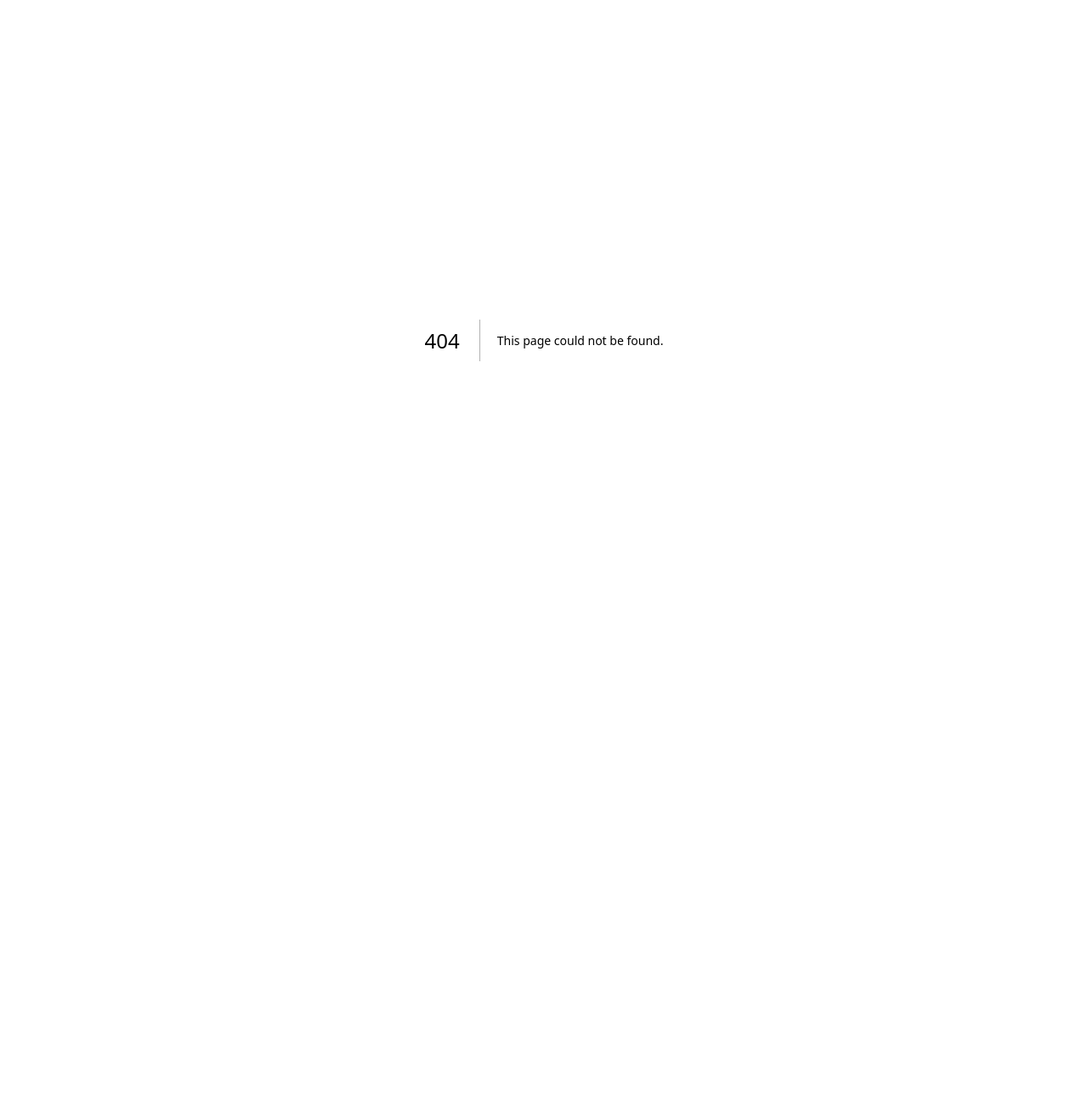
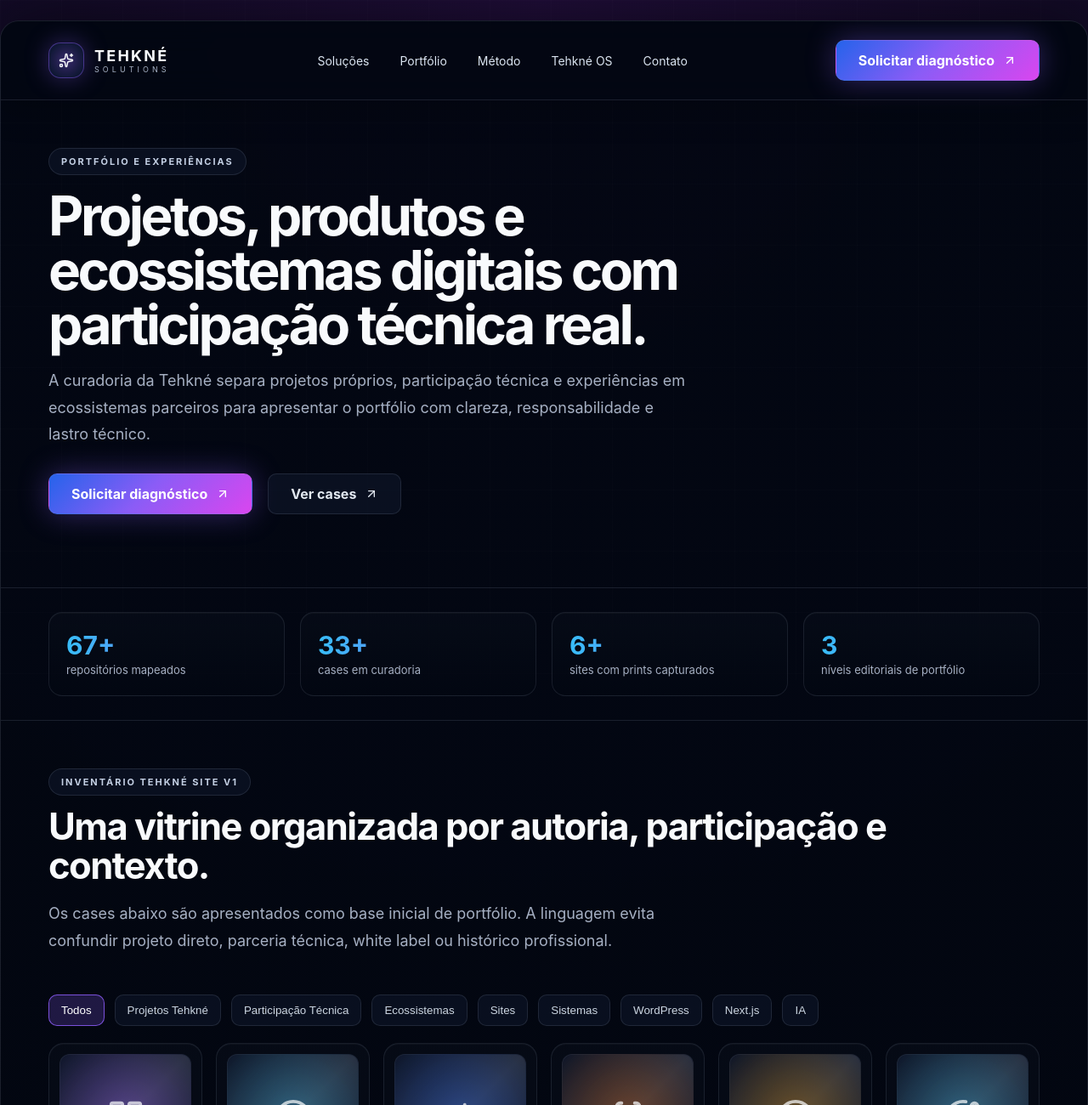
Before and after one commit to Tehkne-Solutions/tehkne-site, a Next.js app: page /portfolio in a window 1280 px wide. Before the commit this address had no page. Shown: the top 1300 px of the page at 85% size. Before the commit the page ends 800 px from the top, so only its background shows below. Built offline with nearby package versions, Linux system fonts and the light colour scheme.

Commit message:
feat: add portfolio page

```diff
--- /dev/null
+++ b/app/portfolio/page.tsx
@@ -0,0 +1,190 @@
+import { ArrowUpRight, Braces, Code2, Globe2, LayoutDashboard, Orbit, Sparkles, Workflow } from 'lucide-react';
+
+const cases = [
+  {
+    title: 'Tehkné Flow',
+    type: 'Projeto Tehkné',
+    category: 'Sistema / Produto',
+    stack: 'Next.js • Gestão • Analytics • Operação',
+    text: 'Produto interno para gestão de projetos, tarefas, automações e visão operacional de times digitais.',
+    tone: 'violet',
+    icon: LayoutDashboard,
+    status: 'Laboratório Tehkné'
+  },
+  {
+    title: 'Vacina One',
+    type: 'Projeto Tehkné',
+    category: 'Site institucional',
+    stack: 'Next.js • Saúde • Conteúdo • Franquias',
+    text: 'Estrutura institucional moderna para clínica de vacinação, com comunicação clara, navegação objetiva e base preparada para expansão.',
+    tone: 'cyan',
+    icon: Globe2,
+    status: 'Projeto direto / staging'
+  },
+  {
+    title: 'UNTI Digital',
+    type: 'Parceria técnica',
+    category: 'Site / Plataforma',
+    stack: 'Next.js • Integrações • Operação digital',
+    text: 'Atuação como braço técnico em operação digital com foco em sites, plataformas, integrações, APIs e sustentação.',
+    tone: 'blue',
+    icon: Code2,
+    status: 'Cliente fixo / ecossistema'
+  },
+  {
+    title: 'Savol Seminovos',
+    type: 'Participação técnica',
+    category: 'Catálogo dinâmico',
+    stack: 'WordPress • Elementor • Filtros • Catálogo',
+    text: 'Portal automotivo com listagem de veículos, filtros comerciais, cards dinâmicos e estrutura de manutenção contínua.',
+    tone: 'orange',
+    icon: Braces,
+    status: 'Participação técnica'
+  },
+  {
+    title: 'Beggin',
+    type: 'Participação técnica',
+    category: 'Marca / Produto',
+    stack: 'WordPress • Elementor • Produto • Performance',
+    text: 'Site de marca e produto com narrativa visual, experiência editorial, páginas comerciais e ajustes técnicos de performance.',
+    tone: 'amber',
+    icon: Globe2,
+    status: 'Participação técnica'
+  },
+  {
+    title: 'HNK Agent',
+    type: 'Projeto Tehkné',
+    category: 'IA / Sistema operacional',
+    stack: 'GIP • Agentes • Prompts • Automação',
+    text: 'Sistema conceitual e operacional para arquitetura de soluções, agentes, documentação viva e governança de criação digital.',
+    tone: 'cyan',
+    icon: Orbit,
+    status: 'Produto interno'
+  },
+  {
+    title: 'Meme Digital',
+    type: 'Ecossistema parceiro',
+    category: 'Martech / Web',
+    stack: 'WordPress • Sites • Marketing • Suporte',
+    text: 'Experiência técnica em ecossistema martech, com sites institucionais, suporte a operações digitais e projetos web.',
+    tone: 'pink',
+    icon: Workflow,
+    status: 'Histórico profissional'
+  },
+  {
+    title: 'Savana Publicidade',
+    type: 'Ecossistema parceiro',
+    category: 'Agência / Web',
+    stack: 'WordPress • Elementor • Branding • Campanhas',
+    text: 'Experiência em ecossistema de agência com sites, campanhas, comunicação visual e sustentação técnica para projetos digitais.',
+    tone: 'violet',
+    icon: Sparkles,
+    status: 'Histórico profissional'
+  }
+];
+
+const filters = ['Todos', 'Projetos Tehkné', 'Participação Técnica', 'Ecossistemas', 'Sites', 'Sistemas', 'WordPress', 'Next.js', 'IA'];
+const stats = [
+  ['67+', 'repositórios mapeados'],
+  ['33+', 'cases em curadoria'],
+  ['6+', 'sites com prints capturados'],
+  ['3', 'níveis editoriais de portfólio']
+];
+
+export const metadata = {
+  title: 'Portfólio | Tehkné Solutions',
+  description: 'Projetos Tehkné, participação técnica e ecossistemas digitais onde atuamos com arquitetura, desenvolvimento, WordPress, Next.js, IA e sustentação.'
+};
+
+export default function PortfolioPage() {
+  return (
+    <main className="site-shell">
+      <div className="background-grid" />
+      <header className="nav-shell">
+        <a className="brand" href="/" aria-label="Tehkné Solutions">
+          <span className="brand-symbol"><Sparkles size={18} /></span>
+          <span><strong>TEHKNÉ</strong><small>SOLUTIONS</small></span>
+        </a>
+        <nav>
+          <a href="/solucoes">Soluções</a>
+          <a href="/portfolio">Portfólio</a>
+          <a href="/#metodo">Método</a>
+          <a href="/#os">Tehkné OS</a>
+          <a href="/#contato">Contato</a>
+        </nav>
+        <a className="btn btn-primary coin" href="/#contato">Solicitar diagnóstico <ArrowUpRight size={16} /></a>
+      </header>
+
+      <section className="section-frame solutions-hero">
+        <div className="section-heading">
+          <span className="eyebrow">Portfólio e experiências</span>
+          <h1>Projetos, produtos e ecossistemas digitais com participação técnica real.</h1>
+          <p>A curadoria da Tehkné separa projetos próprios, participação técnica e experiências em ecossistemas parceiros para apresentar o portfólio com clareza, responsabilidade e lastro técnico.</p>
+          <div className="hero-actions">
+            <a className="btn btn-primary coin" href="/#contato">Solicitar diagnóstico <ArrowUpRight size={16} /></a>
+            <a className="btn btn-secondary" href="#cases">Ver cases <ArrowUpRight size={16} /></a>
+          </div>
+        </div>
+      </section>
+
+      <section className="metrics section-frame compact">
+        {stats.map(([value, label]) => <div key={label}><strong>{value}</strong><span>{label}</span></div>)}
+      </section>
+
+      <section id="cases" className="section-frame">
+        <div className="section-heading inline">
+          <div>
+            <span className="eyebrow">Inventário Tehkné Site v1</span>
+            <h2>Uma vitrine organizada por autoria, participação e contexto.</h2>
+            <p>Os cases abaixo são apresentados como base inicial de portfólio. A linguagem evita confundir projeto direto, parceria técnica, white label ou histórico profissional.</p>
+          </div>
+        </div>
+        <div className="filters" aria-label="Filtros de portfólio">
+          {filters.map((filter, index) => <button className={index === 0 ? 'active' : ''} key={filter}>{filter}</button>)}
+        </div>
+        <div className="project-grid">
+          {cases.map((item) => {
+            const Icon = item.icon;
+            return (
+              <article className="project-card" key={item.title}>
+                <div className={`project-thumb ${item.tone}`}><Icon size={46} /><span /></div>
+                <small>{item.type}</small>
+                <h3>{item.title}</h3>
+                <p><strong>{item.category}</strong></p>
+                <p>{item.text}</p>
+                <p>{item.stack}</p>
+                <a href="/#contato">Conversar sobre este tipo de projeto <ArrowUpRight size={14} /></a>
+              </article>
+            );
+          })}
+        </div>
+      </section>
+
+      <section className="section-frame os-section">
+        <div className="os-panel">
+          <span className="eyebrow">Regra editorial</span>
+          <h2>Portfólio com narrativa segura e profissional.</h2>
+          <p>A Tehkné trata experiência acumulada como capital técnico institucional, mas separa claramente projetos próprios, participação técnica e ecossistemas onde houve atuação.</p>
+          <div className="os-features">
+            {['Projetos Tehkné', 'Participação técnica', 'Ecossistemas parceiros', 'Laboratórios internos', 'Produtos próprios', 'Cases em curadoria'].map((item) => <span key={item}>{item}</span>)}
+          </div>
+        </div>
+        <div className="stack-cloud">
+          {['Next.js', 'React', 'WordPress', 'Elementor', 'PHP', 'Python', 'Flutter', 'APIs', 'IA', 'n8n', 'GitHub', 'Vercel'].map((stack) => <span key={stack}>{stack}</span>)}
+        </div>
+      </section>
+
+      <section className="final-cta">
+        <div>
+          <span className="eyebrow">Quer algo parecido?</span>
+          <h2>Vamos mapear o tipo de projeto que sua operação precisa.</h2>
+          <p>Conte sua demanda e a Tehkné estrutura o caminho: arquitetura, design, desenvolvimento, automação, publicação e evolução.</p>
+        </div>
+        <div className="hero-actions">
+          <a className="btn btn-primary coin" href="mailto:contato@tehkne.com.br">Solicitar diagnóstico <ArrowUpRight size={16} /></a>
+          <a className="btn btn-secondary" href="/solucoes">Ver soluções <ArrowUpRight size={16} /></a>
+        </div>
+      </section>
+    </main>
+  );
+}
```
